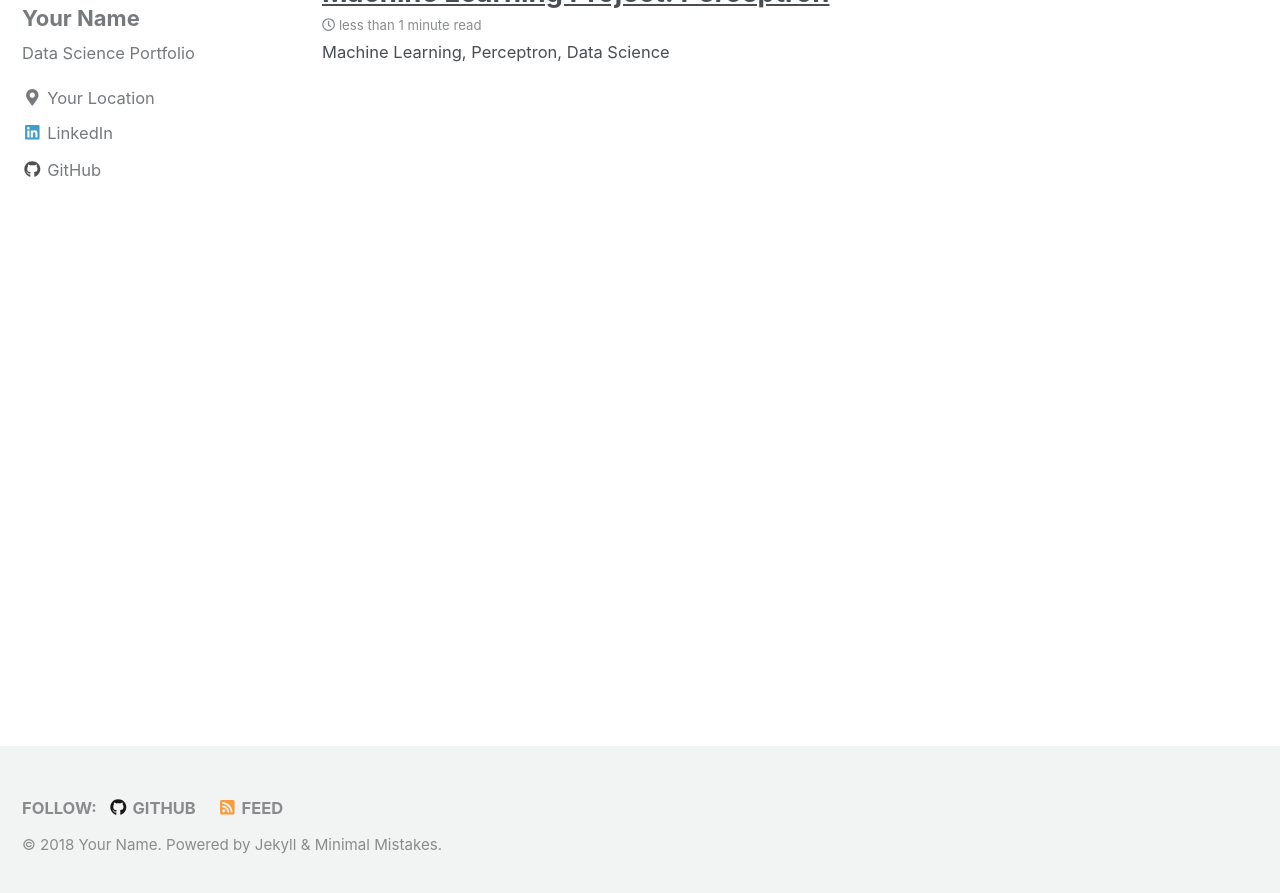
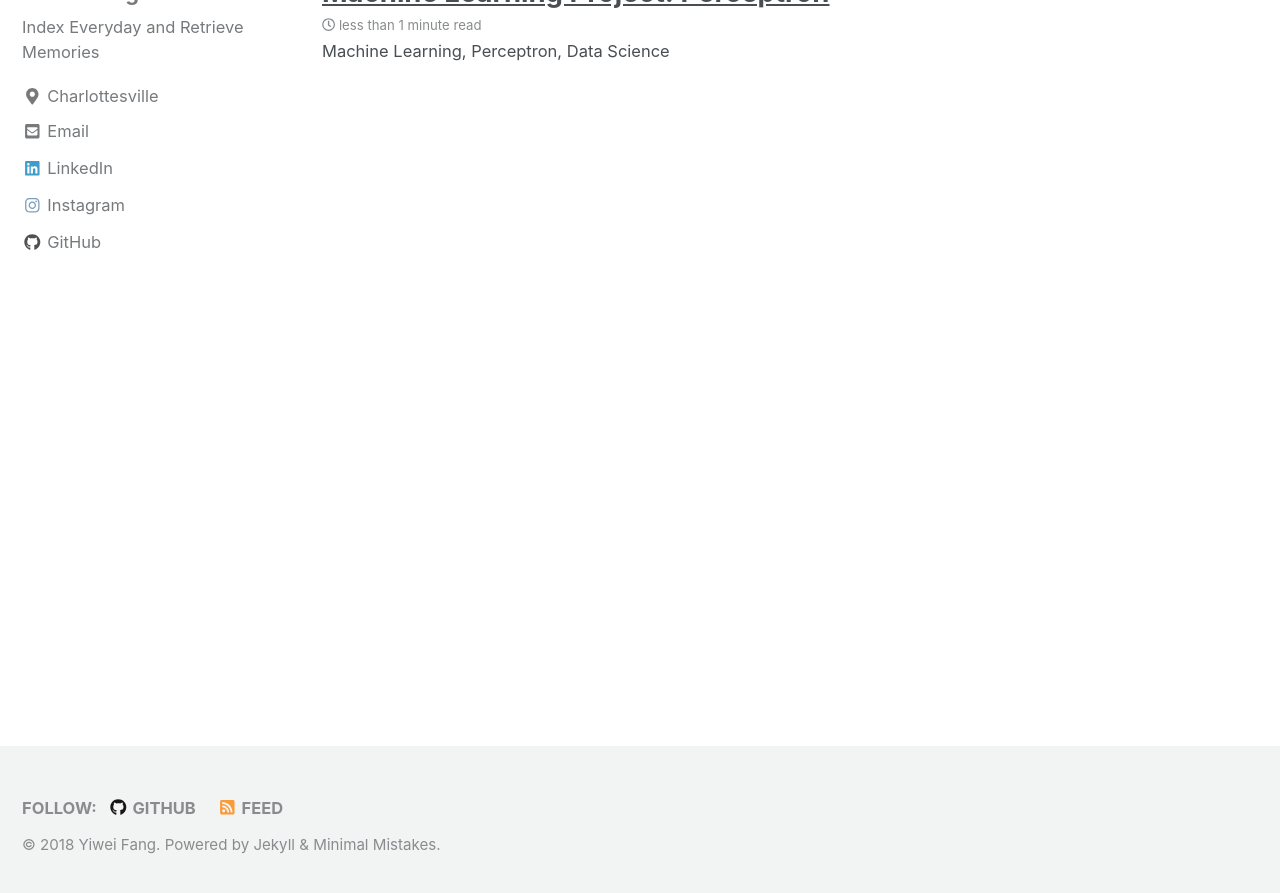
Before and after one commit to Yiweiii/Yiweiii.github.io, a Jekyll site: the page built from index.html, in a window 1280 px wide and 900 px high, scrolled down 760 px. Shown: the top 893 px of the window. Built offline with Jekyll 4.4.1, drawn with Linux system fonts in a browser that asks for light colours; nearby versions of some CDN libraries; the list of posts is cut into pages by our own code; some of the changed text lies outside the part shown.

Commit message:
new edit

```diff
--- a/_config.yml
+++ b/_config.yml
@@ -9,10 +9,10 @@
 
 # Site Settings
 locale                   : "en-US"
-title                    : "Your Name"
+title                    : "Yiwei Fang"
 title_separator          : "-"
-name                     : "Your Name"
-description              : "Data Science Portfolio"
+name                     : "Yiwei Fang"
+description              : "Yiwei Portfolio"
 url                      : # the base hostname & protocol for your site e.g. "https://mmistakes.github.io"
 baseurl                  : # the subpath of your site, e.g. "/blog"
 repository               : # GitHub username/repo-name e.g. "mmistakes/minimal-mistakes"
@@ -84,11 +84,11 @@
 
 # Site Author
 author:
-  name             : "Your Name"
-  avatar           : "/images/bio-pic-2.jpg" # path of avatar image, e.g. "/assets/images/bio-photo.jpg"
-  bio              : "Data Science Portfolio"
-  location         : "Your Location"
-  email            :
+  name             : "Yiwei Fang"
+  avatar           : "/images/photoID.jpg" # path of avatar image, e.g. "/assets/images/bio-photo.jpg"
+  bio              : "Index Everyday and Retrieve Memories"
+  location         : "Charlottesville"
+  email            : "yiweiii.fang@gmail.com"
   uri              :
   home             : # null (default), "absolute or relative url to link to author home"
   bitbucket        :
@@ -97,13 +97,13 @@
   flickr           :
   facebook         :
   foursquare       :
-  github           : "Your Github"
+  github           : "Yiweiii"
   gitlab           :
   google_plus      :
   keybase          :
-  instagram        :
+  instagram        : "fanfan_hee"
   lastfm           :
-  linkedin         : "dataoptimal" # "john-doe-12345678" (the last part of your profile url, e.g. https://www.linkedin.com/in/john-doe-12345678)
+  linkedin         : "yiwei-fang-34b12416a" # "john-doe-12345678" (the last part of your profile url, e.g. https://www.linkedin.com/in/john-doe-12345678)
   pinterest        :
   soundcloud       :
   stackoverflow    : # "123456/username" (the last part of your profile url, e.g. https://stackoverflow.com/users/123456/username)
```
Also changed, not shown: images/photoID.jpg (added).
